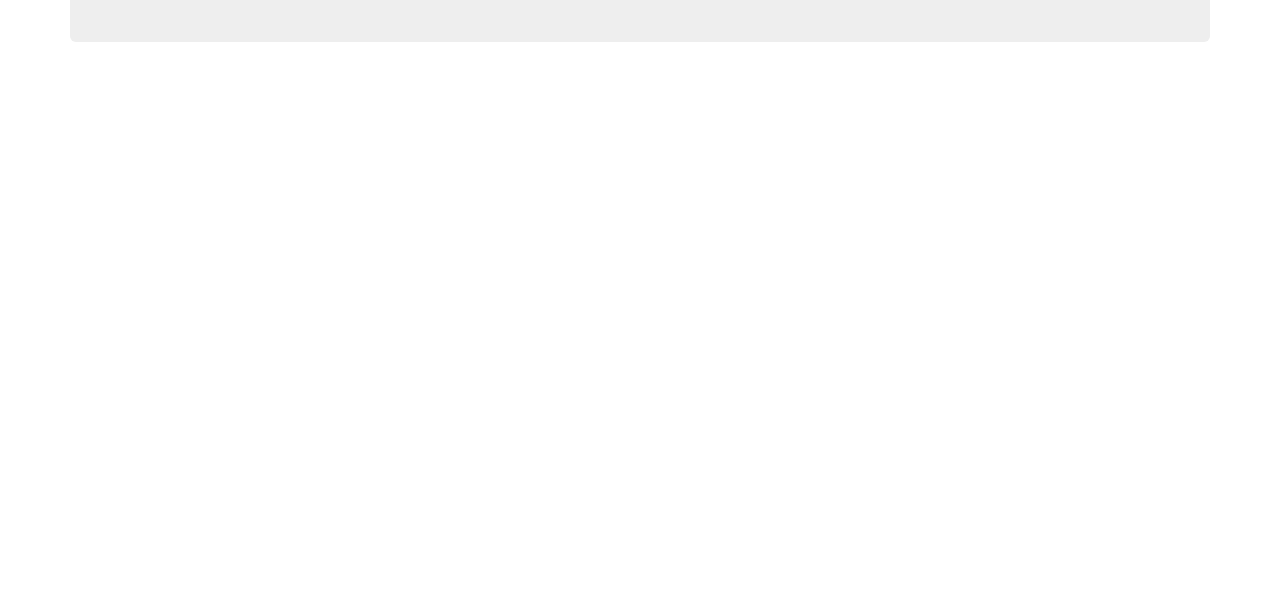
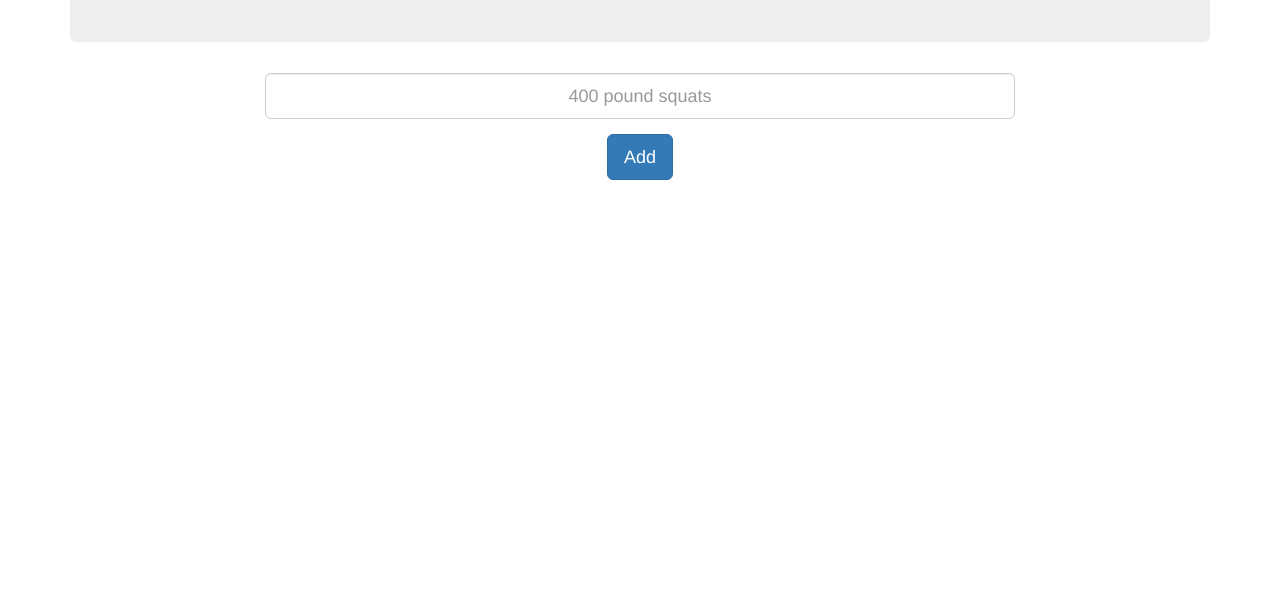
Before and after one commit to kduraiswami/liftrate, a website: page public/index.html in a window 1280 px wide. Shown: the part 203-800 px from the top of the page. Drawn offline with nearby package versions, Linux system fonts and the light colour scheme.

Commit message:
added create workout form and bound to angular function createWorkout

```diff
--- a/public/index.html
+++ b/public/index.html
@@ -30,7 +30,7 @@
             <h1>My exercises today: </h1>
         </div>
 
-         <!-- all workouts -->
+        <!-- all workouts -->
         <div id="workout-list" class="row">
             <div class="col-sm-4 col-sm-offset-4">
 
@@ -44,6 +44,22 @@
             </div>
         </div>
 
+        <!-- create workouts -->
+        <div id="workout-form" class="row">
+            <div class="col-sm-8 col-sm-offset-2 text-center">
+                <form>
+                    <div class="form-group">
+
+                        <input type="text" class="form-control input-lg text-center" placeholder="400 pound squats" ng-model="formData.text">
+
+                    </div>
+
+                    <!-- createWorkout() WILL CREATE NEW workoutS -->
+                    <button type="submit" class="btn btn-primary btn-lg" ng-click="createWorkout()">Add</button>
+                </form>
+            </div>
+        </div>
+
     </div>
 
 </body>
```
